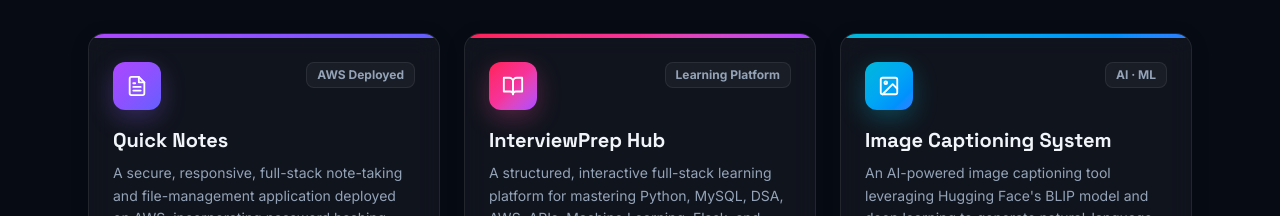
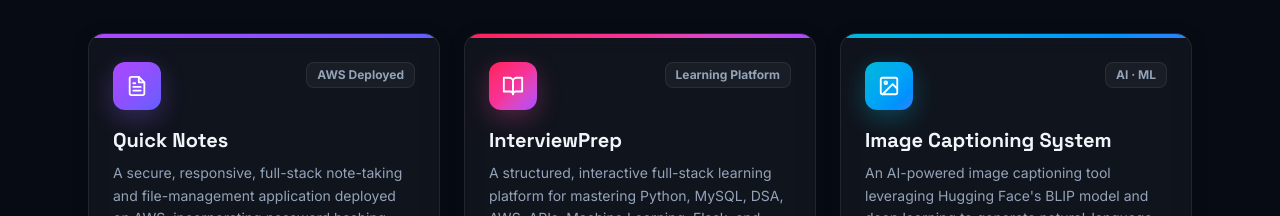
Before and after one commit to chintadavasudharini/portfolio, a React (Vite) app: page / in a window 1280 px wide. Shown: the part 4900-5116 px from the top of the page. Built offline with nearby package versions, Linux system fonts and the light colour scheme.

Commit message:
fix: rename InterviewPrep Hub to InterviewPrep

```diff
--- a/src/components/Projects.jsx
+++ b/src/components/Projects.jsx
@@ -88,7 +88,7 @@
     }
   },
   {
-    title: 'InterviewPrep Hub',
+    title: 'InterviewPrep',
     description:
       'A structured, interactive full-stack learning platform for mastering Python, MySQL, DSA, AWS, APIs, Machine Learning, Flask, and Coding Patterns for technical interviews.',
     icon: FiBookOpen,
```
Also changed, not shown: 1 other file (tests, documents, lock files or other folders).
